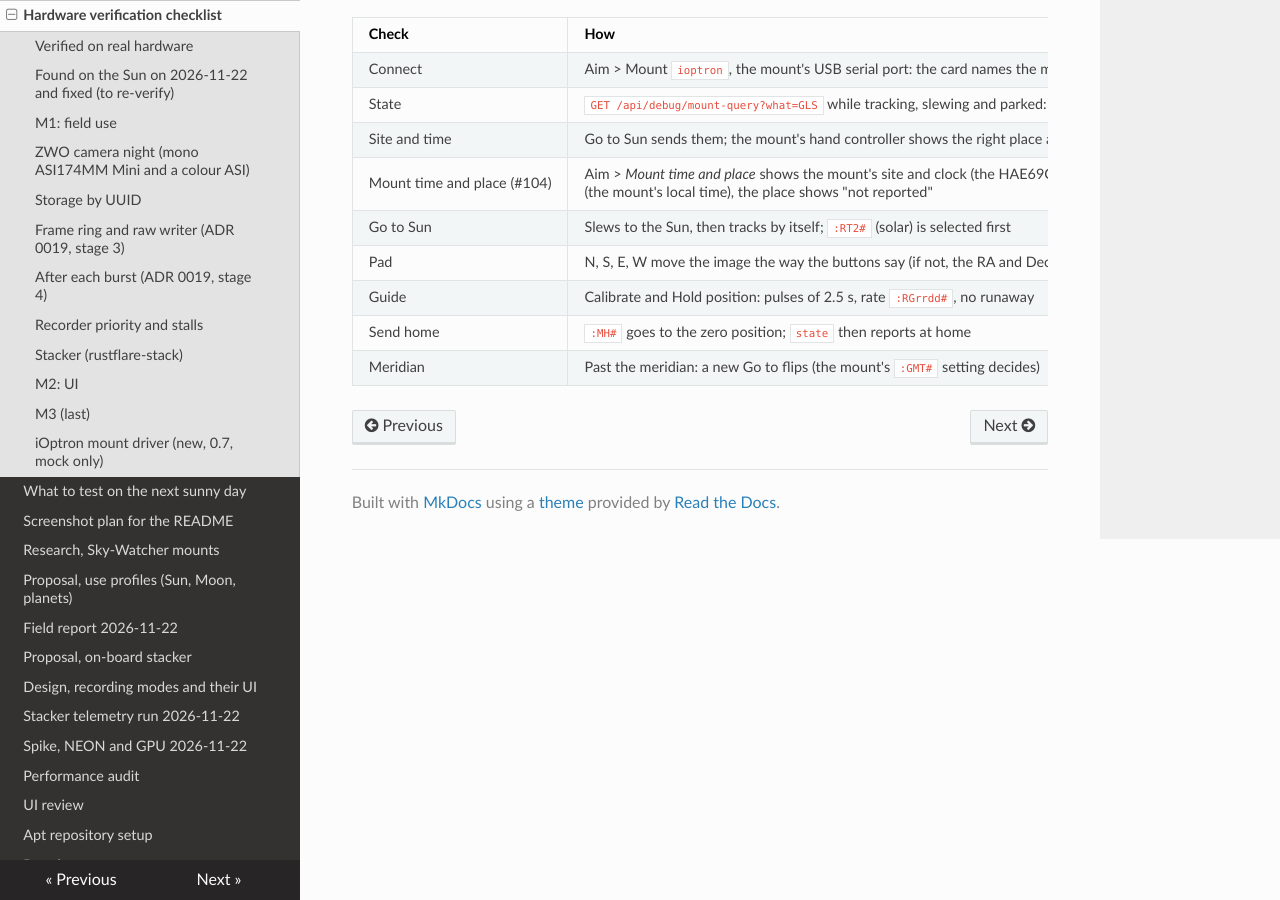
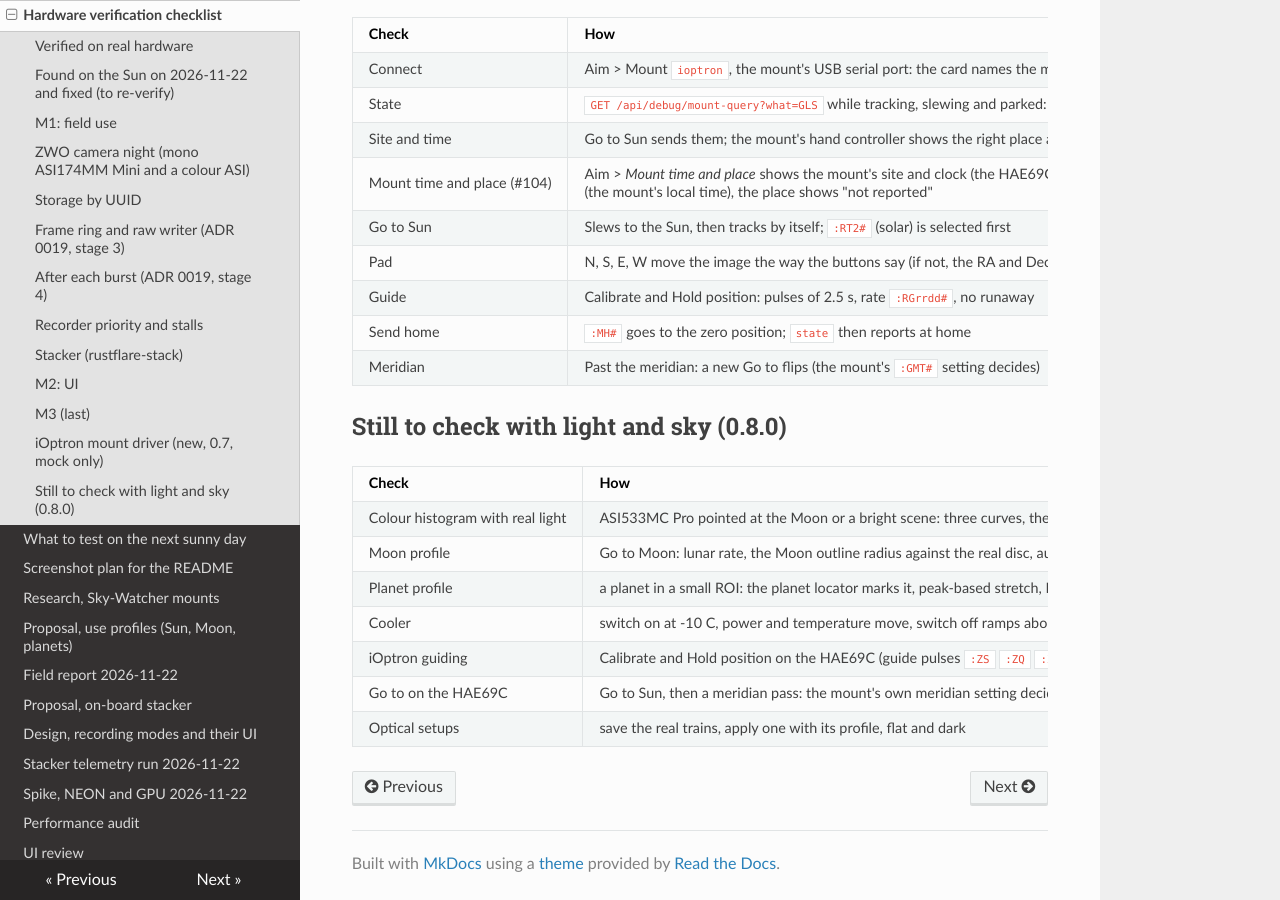
Before and after one commit to ddompe/rustflare, an MkDocs documentation site: the page built from docs/project/hardware-checklist.md, in a window 1280 px wide and 900 px high, scrolled down 4697 px. Built offline with MkDocs 1.6.1, drawn with Linux system fonts in a browser that asks for light colours; nearby versions of some CDN libraries.

Commit message:
Release 0.8.0: use profiles, colour histogram, optical setups, ASI cooler and HCG marks, mount time and place sync, iOptron HAE69C
Co-Authored-By: Claude Sonnet 5.5 <noreply@anthropic.com>
Claude-Session: https://claude.ai/code/session_017ywF8xXeeShnnXZu6HPae3

```diff
--- a/Cargo.toml
+++ b/Cargo.toml
@@ -3,7 +3,7 @@ resolver = "2"
 members = ["crates/*"]
 
 [workspace.package]
-version = "0.7.1"
+version = "0.8.0"
 edition = "2021"
 license = "MIT"
 
--- a/docs/project/hardware-checklist.md
+++ b/docs/project/hardware-checklist.md
@@ -135,3 +135,15 @@ Open: the Sun slid about 330 px along the secondary (Dec) axis three times, roug
 | Guide | Calibrate and Hold position: pulses of 2.5 s, rate `:RGrrdd#`, no runaway |
 | Send home | `:MH#` goes to the zero position; `state` then reports at home |
 | Meridian | Past the meridian: a new Go to flips (the mount's `:GMT#` setting decides) |
+
+## Still to check with light and sky (0.8.0)
+
+| Check | How |
+|---|---|
+| Colour histogram with real light | ASI533MC Pro pointed at the Moon or a bright scene: three curves, the clipping marker per channel appears before the picture clips |
+| Moon profile | Go to Moon: lunar rate, the Moon outline radius against the real disc, automatic flip names the Moon |
+| Planet profile | a planet in a small ROI: the planet locator marks it, peak-based stretch, Planet centroid tracking holds it with the slew pad nudging |
+| Cooler | switch on at -10 C, power and temperature move, switch off ramps about 4 C a minute, snowflake shows while on (not yet tried: the cooler has only been off) |
+| iOptron guiding | Calibrate and Hold position on the HAE69C (guide pulses `:ZS` `:ZQ` `:ZE` `:ZC` are not yet tried), Go to Sun after the time sync |
+| Go to on the HAE69C | Go to Sun, then a meridian pass: the mount's own meridian setting decides |
+| Optical setups | save the real trains, apply one with its profile, flat and dark |
```
Also changed, not shown: docs/project/next-sunny-day.md (+1 -1 lines), docs/project/roadmap.md (+2 -2 lines), 1 other file.
